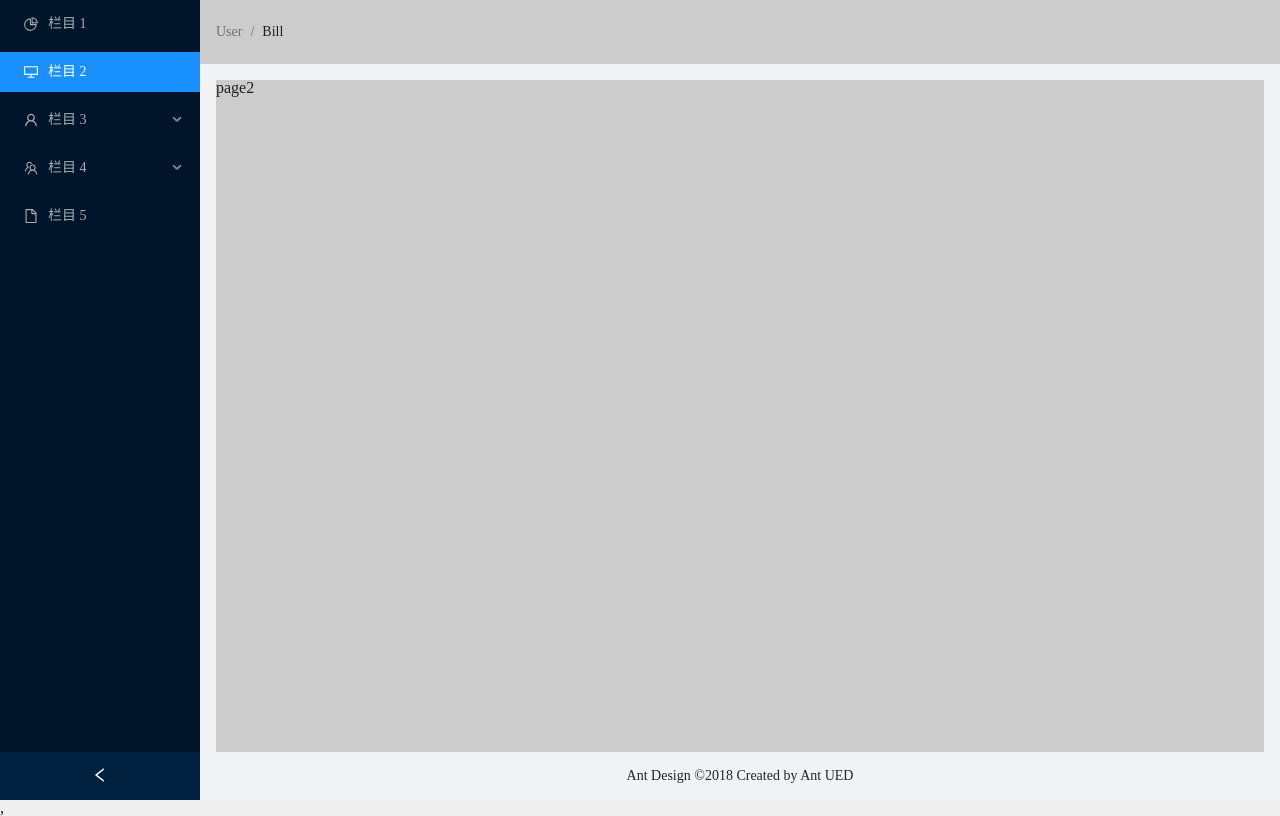
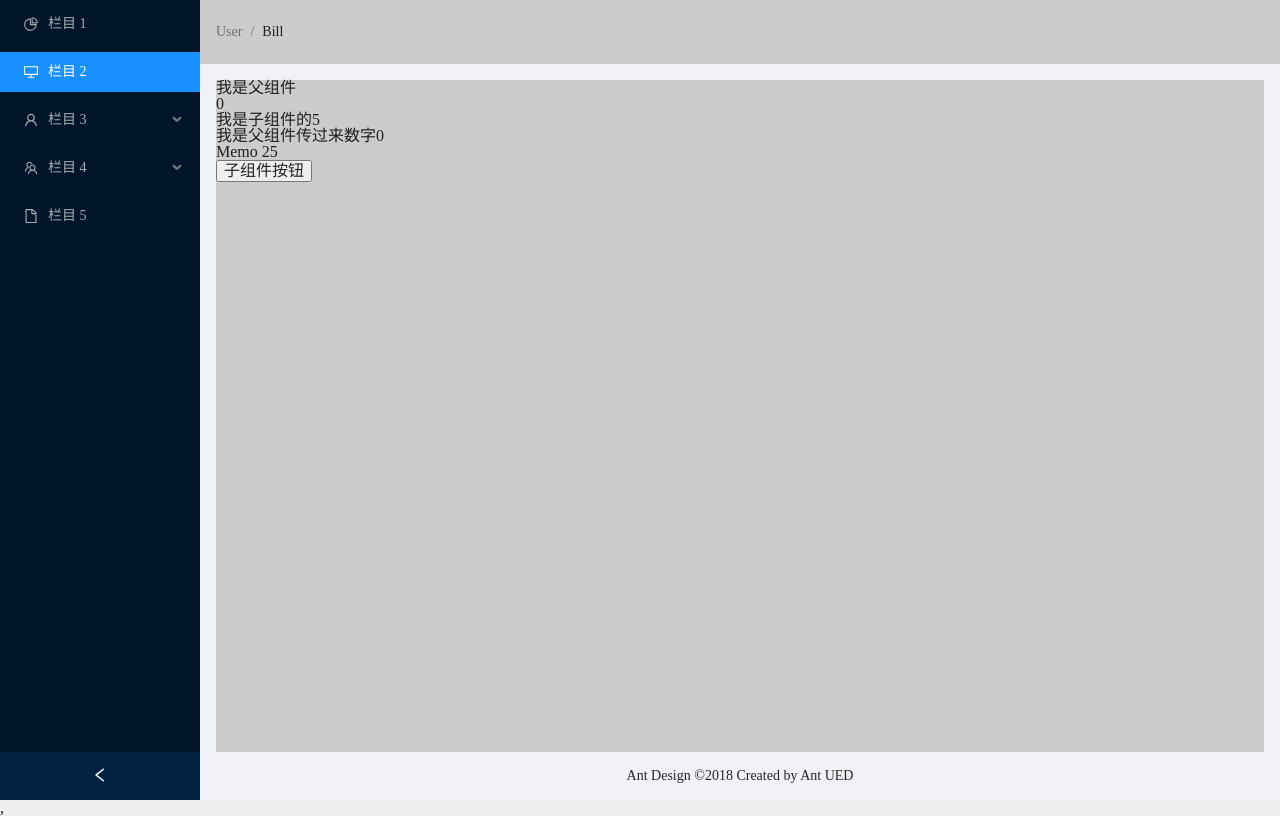
Before and after one commit to ganfengchi/react18-Gfc, a React (Vite) app: page /page2 in a window 1280 px wide. Built offline with nearby package versions, Linux system fonts and the light colour scheme; sample sign-in values are in the browser's storage.

Commit message:
计算属性

```diff
--- a/src/router/index.tsx
+++ b/src/router/index.tsx
@@ -6,8 +6,8 @@ import Login from '@/view/Login'
 //Navigate重定向组件
 import { Navigate } from 'react-router-dom'
 
-const About = lazy(() => import('@/view/about'))
-const User = lazy(() => import('@/view/user'))
+// const About = lazy(() => import('@/view/about'))
+// const User = lazy(() => import('@/view/user'))
 const Page1 = lazy(() => import('@/view/page1'))
 const Page2 = lazy(() => import('@/view/page2'))
 const Page301 = lazy(() => import('@/view/page301'))
--- a/src/view/page2.tsx
+++ b/src/view/page2.tsx
@@ -1,7 +1,46 @@
+import { useCallback, useEffect, useMemo, useState } from "react"
+
 function View() {
+    useEffect(() => {
+        console.log('父组件的 useEffect')
+    }, [])
+    const [num, setNum] = useState(0)
+
+    const childrenClick = useCallback((value: never) => {
+        setNum(value)
+        console.log('父组件childrenClick')
+    }, [num])
     return (
         <div>
-            <p>page2</p>
+            <p>我是父组件</p>
+            <p>{num}</p>
+            <Child num={num} childrenClick={childrenClick} />
+        </div>
+    )
+}
+
+function Child(props: { num: number, childrenClick: Function }) {
+    const [num, setNum] = useState(5)
+    useEffect(() => {
+        console.log('子组件的 useEffect')
+        // setNum(props.num)
+    }, [])
+    const handleClick = () => {
+        console.log('子组件childrenClick')
+        setNum(num + 1)
+        props.childrenClick(num)
+    }
+
+    //Memo就是vue中的计算属性
+    const total = useMemo(() => {
+        return num * 5;
+    }, [num])
+    return (
+        <div>
+            <div>我是子组件的{num}</div>
+            <div>我是父组件传过来数字{props.num}</div>
+            <div>Memo {total}</div>
+            <button onClick={handleClick}>子组件按钮</button>
         </div>
     )
 }
```
